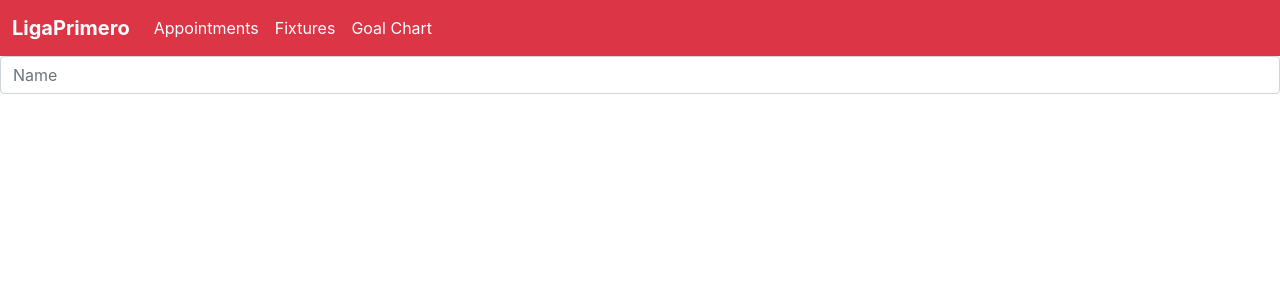
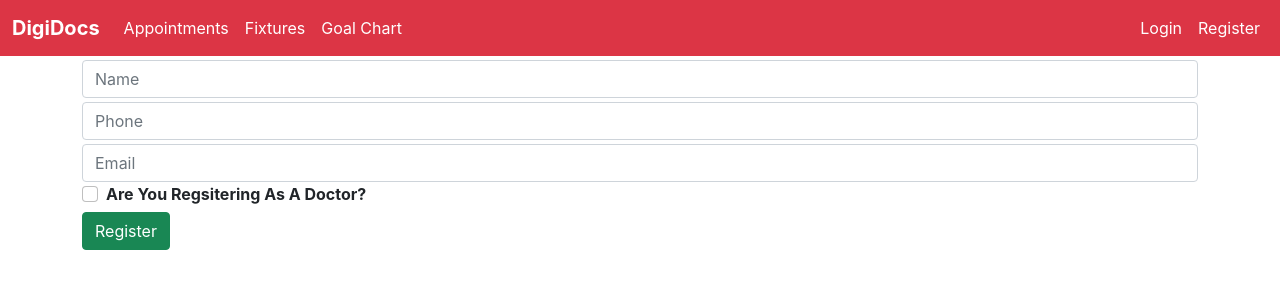
Before and after one commit to Moreneecoder/digidocs-client, a React (Create React App) app: page /login in a window 1280 px wide. Shown: the top 300 px of the page. Built offline with nearby package versions, Linux system fonts and the light colour scheme.

Commit message:
Structure Register component to take both users and doctors

```diff
--- a/src/containers/Navbar.js
+++ b/src/containers/Navbar.js
@@ -12,7 +12,7 @@ const Navbar = () => {
   return (
     <nav className="navbar navbar-expand-lg navbar-dark bg-danger text-primary">
       <div className="container-fluid">
-        <Link className="navbar-brand text-white fw-bolder" to="/">LigaPrimero</Link>
+        <Link className="navbar-brand text-white fw-bolder" to="/">DigiDocs</Link>
         <button className="navbar-toggler" type="button" data-bs-toggle="collapse" data-bs-target="#navbarSupportedContent" aria-controls="navbarSupportedContent" aria-expanded="false" aria-label="Toggle navigation">
           <span className="navbar-toggler-icon" />
         </button>
@@ -28,6 +28,23 @@ const Navbar = () => {
               <Link className="nav-link text-white" to="/goalchart">Goal Chart</Link>
             </li>
           </ul>
+
+          <ul className="navbar-nav ml-auto mb-2 mb-lg-0">
+            {userAuth() ? (
+              <li className="nav-item">
+                <Link className="nav-link text-white" to="/fixtures">Logout</Link>
+              </li>
+            ) : (
+              <>
+                <li className="nav-item">
+                  <Link className="nav-link text-white" to="/fixtures">Login</Link>
+                </li>
+                <li className="nav-item">
+                  <Link className="nav-link text-white" to="/goalchart">Register</Link>
+                </li>
+              </>
+            )}
+          </ul>
         </div>
       </div>
     </nav>
--- a/src/containers/Register.js
+++ b/src/containers/Register.js
@@ -1,10 +1,30 @@
-const Register = () => (
-  <div className="Register">
-    {/* onSubmit={(e) => handleSubmit(e)} */}
-    <form>
-      <input className="form-control" required placeholder="Name" />
-    </form>
-  </div>
-);
+import { useState } from 'react';
+
+const Register = () => {
+  const [showDoctorParams, setShowDoctorParams] = useState(false);
+
+  const handleChange = (e) => {
+    setShowDoctorParams(e.target.checked);
+  };
+  return (
+    <div className="Register container">
+      {/* onSubmit={(e) => handleSubmit(e)} */}
+      <form>
+        <input className="form-control mt-1" required placeholder="Name" />
+        <input className="form-control mt-1" required placeholder="Phone" />
+        <input className="form-control mt-1" required placeholder="Email" />
+
+        <div className="form-check">
+          <span className="fw-bolder">Are You Regsitering As A Doctor?</span>
+          <input className="form-check-input" type="checkbox" onChange={(e) => { handleChange(e); }} id="is-doctor-check" />
+        </div>
+
+        {showDoctorParams ? <input className="form-control mt-1" required placeholder="Address" /> : ''}
+
+        <button type="submit" className="btn btn-success mt-1">Register</button>
+      </form>
+    </div>
+  );
+};
 
 export default Register;
--- a/src/helpers/userAuth.js
+++ b/src/helpers/userAuth.js
@@ -1,7 +1,7 @@
-import { /* useDispatch, */ useSelector } from 'react-redux';
-
 const userAuth = () => {
-  const user = useSelector((state) => state.user);
+//   console.log(localStorage.getItem('user'));
+//   const user = useSelector((state) => state.user);
+  const user = localStorage.getItem('user');
   return user != null;
 };
 
```
